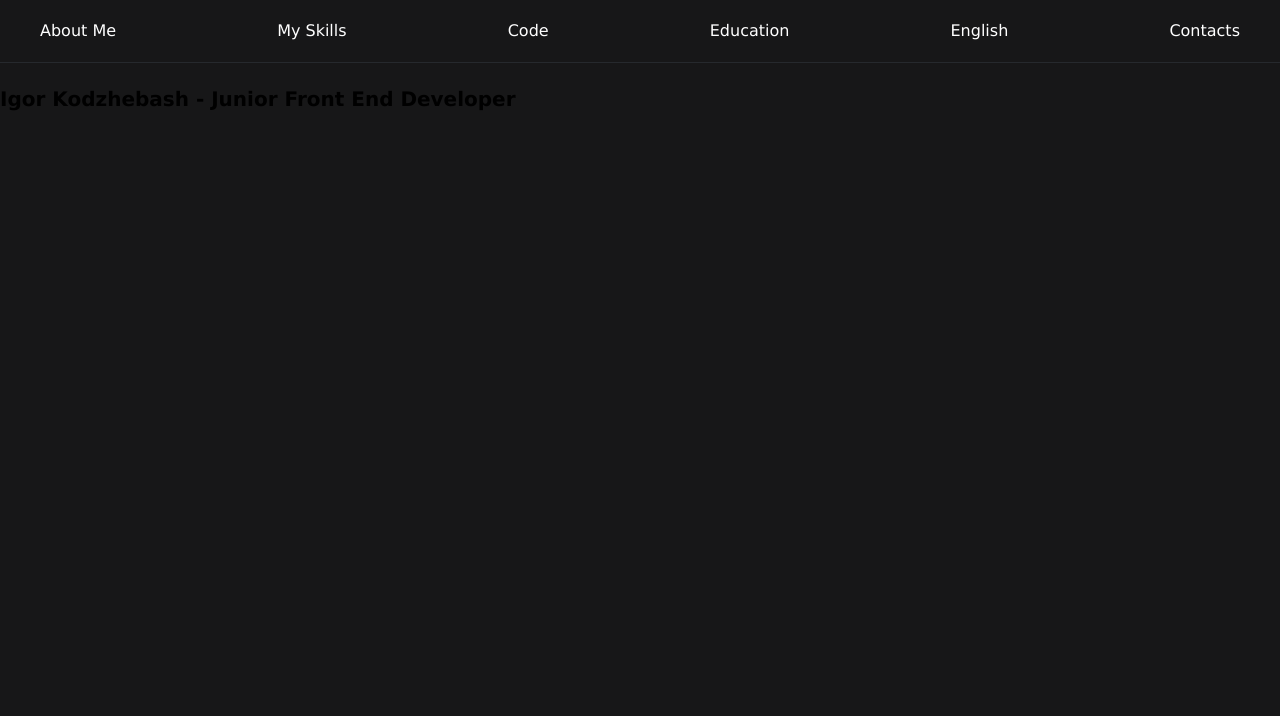
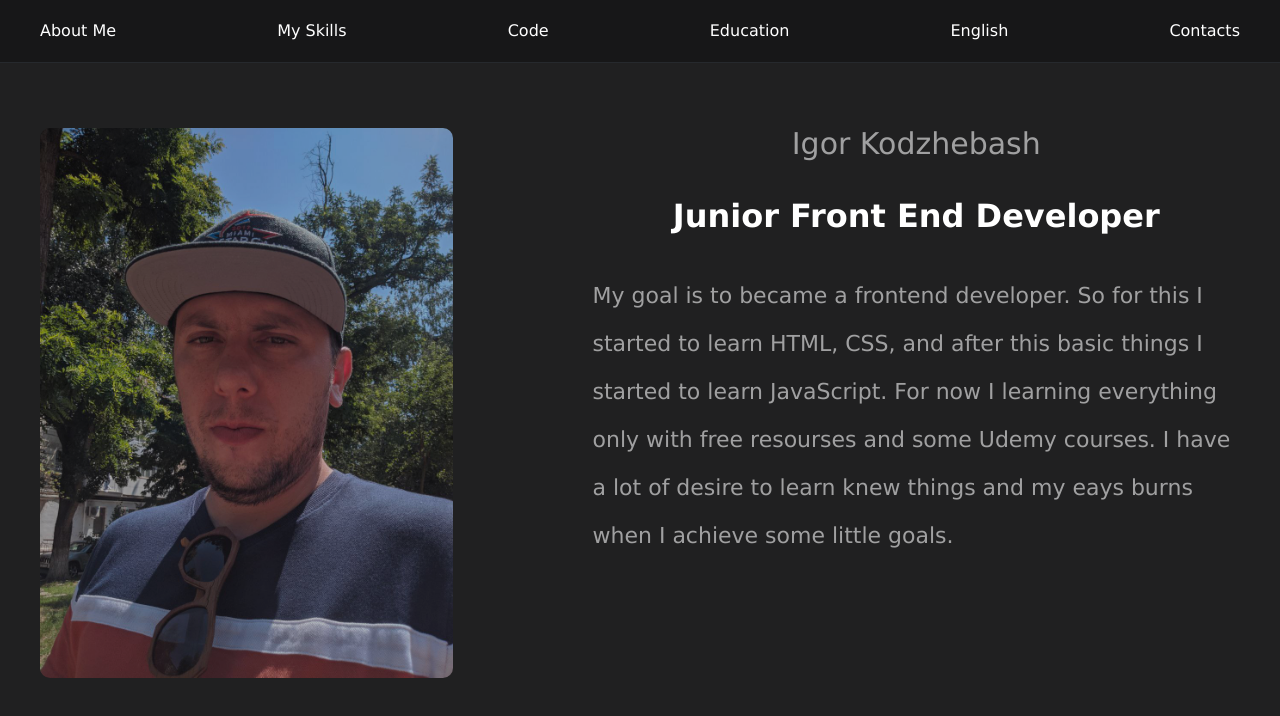
Before and after one commit to Kodzigor/rsschool-cv, a plain HTML site: page index.html in a window 1280 px wide. Drawn offline with Linux system fonts and the light colour scheme.

Commit message:
feat: add styles to about section

```diff
--- a/css/style.css
+++ b/css/style.css
@@ -33,6 +33,11 @@ body {
 .container {
   max-width: 1200px;
   margin: 0 auto;
+}
+
+.hidden__title {
+  position: absolute;
+  top: -100%;
 }
 
 /*! normalize.css v8.0.1 | MIT License | github.com/necolas/normalize.css */
@@ -368,6 +373,7 @@ template {
   font-size: 1.6rem;
   font-weight: 500;
   line-height: 2.6rem;
+  letter-spacing: normal;
 }
 .header__nav-link:after {
   position: absolute;
@@ -386,4 +392,47 @@ template {
   width: 100%;
 }
 
+.about {
+  background: rgba(196, 196, 196, 0.05);
+}
+.about__container {
+  padding: 65px 0 128px;
+  display: flex;
+  column-gap: 140px;
+}
+.about__img {
+  height: 550px;
+  width: 450px;
+  object-fit: cover;
+  border-radius: 10px;
+  opacity: 0.7;
+}
+.about__content {
+  text-align: center;
+}
+.about__title {
+  font-size: 3rem;
+  font-weight: 300;
+  line-height: 3.2rem;
+  letter-spacing: normal;
+  color: #a0a0a1;
+  margin-bottom: 24px;
+}
+.about__subtitle {
+  font-size: 3.2rem;
+  font-weight: 600;
+  line-height: 6.4rem;
+  letter-spacing: normal;
+  color: #ffffff;
+  margin-bottom: 24px;
+}
+.about__text {
+  font-size: 2.2rem;
+  font-weight: 400;
+  line-height: 4.8rem;
+  letter-spacing: normal;
+  text-align: left;
+  color: #a0a0a1;
+}
+
 /*# sourceMappingURL=style.css.map */
--- a/index.html
+++ b/index.html
@@ -19,7 +19,9 @@
 				<nav class="header__nav">
 					<ul class="header__nav-list">
 						<li class="header__nav-item">
-							<a href="#" class="header__nav-link">About Me</a>
+							<a href="#about" class="header__nav-link"
+								>About Me</a
+							>
 						</li>
 						<li class="header__nav-item">
 							<a href="#" class="header__nav-link">My Skills</a>
@@ -41,14 +43,30 @@
 			</div>
 		</header>
 		<main>
-			<section class="about">
-				<div class="conatiner">
-					<img src="" alt="" class="about__img" />
+			<h1 class="hidden__title">
+				Igor Kodzhebash - Junior Front End Developer
+			</h1>
+			<section class="about" id="about">
+				<div class="container about__container">
+					<img
+						src="./assets/img/myphoto.jpg"
+						alt=""
+						class="about__img"
+					/>
 					<article class="about__content">
-						<h1 class="about__title">
-							Igor Kodzhebash - Junior Front End Developer
-						</h1>
-						<p class="about__text"></p>
+						<h2 class="about__title">Igor Kodzhebash</h2>
+						<p class="about__subtitle">
+							Junior Front End Developer
+						</p>
+						<p class="about__text">
+							My goal is to became a frontend developer. So for
+							this I started to learn HTML, CSS, and after this
+							basic things I started to learn JavaScript. For now
+							I learning everything only with free resourses and
+							some Udemy courses. I have a lot of desire to learn
+							knew things and my eays burns when I achieve some
+							little goals.
+						</p>
 					</article>
 				</div>
 			</section>
```
Also changed, not shown: assets/img/myphoto.jpg (added), 1 other file.
